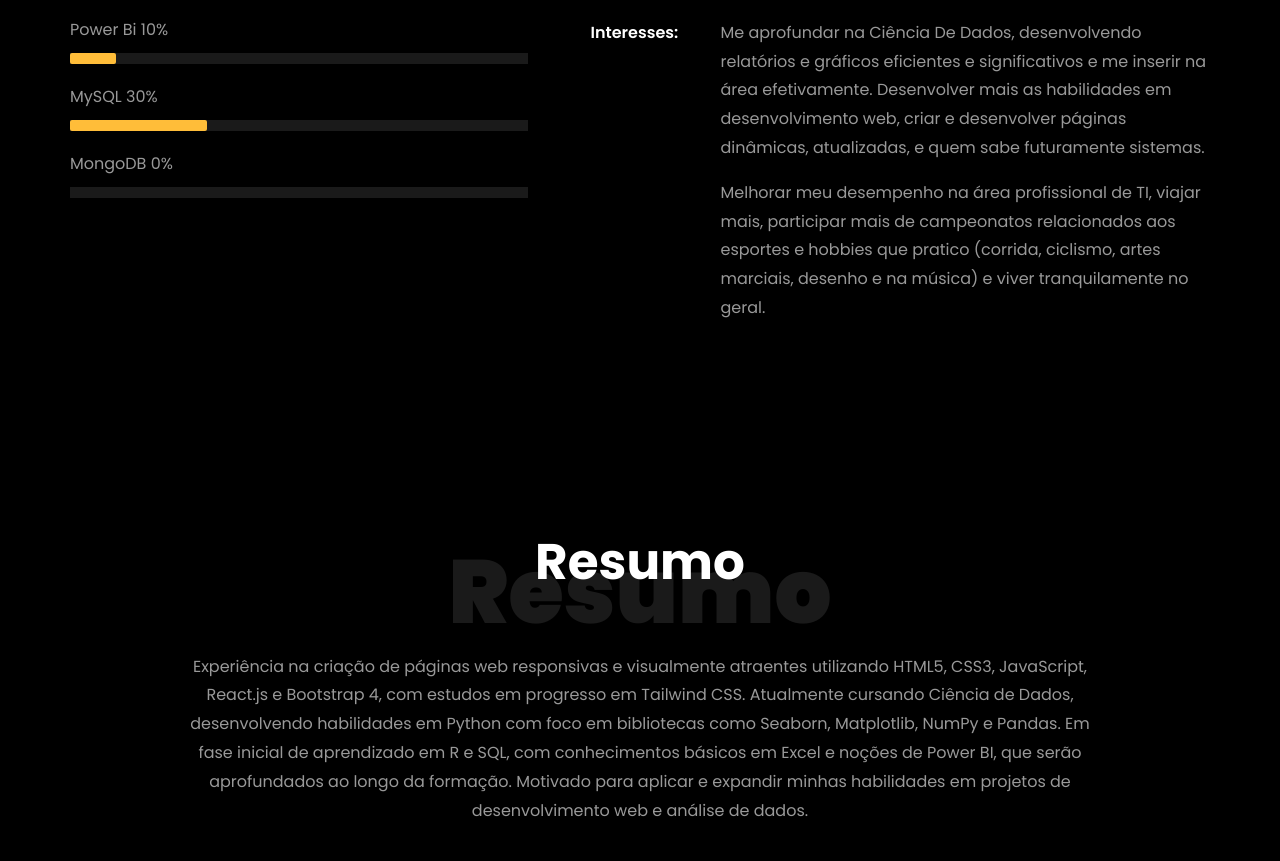
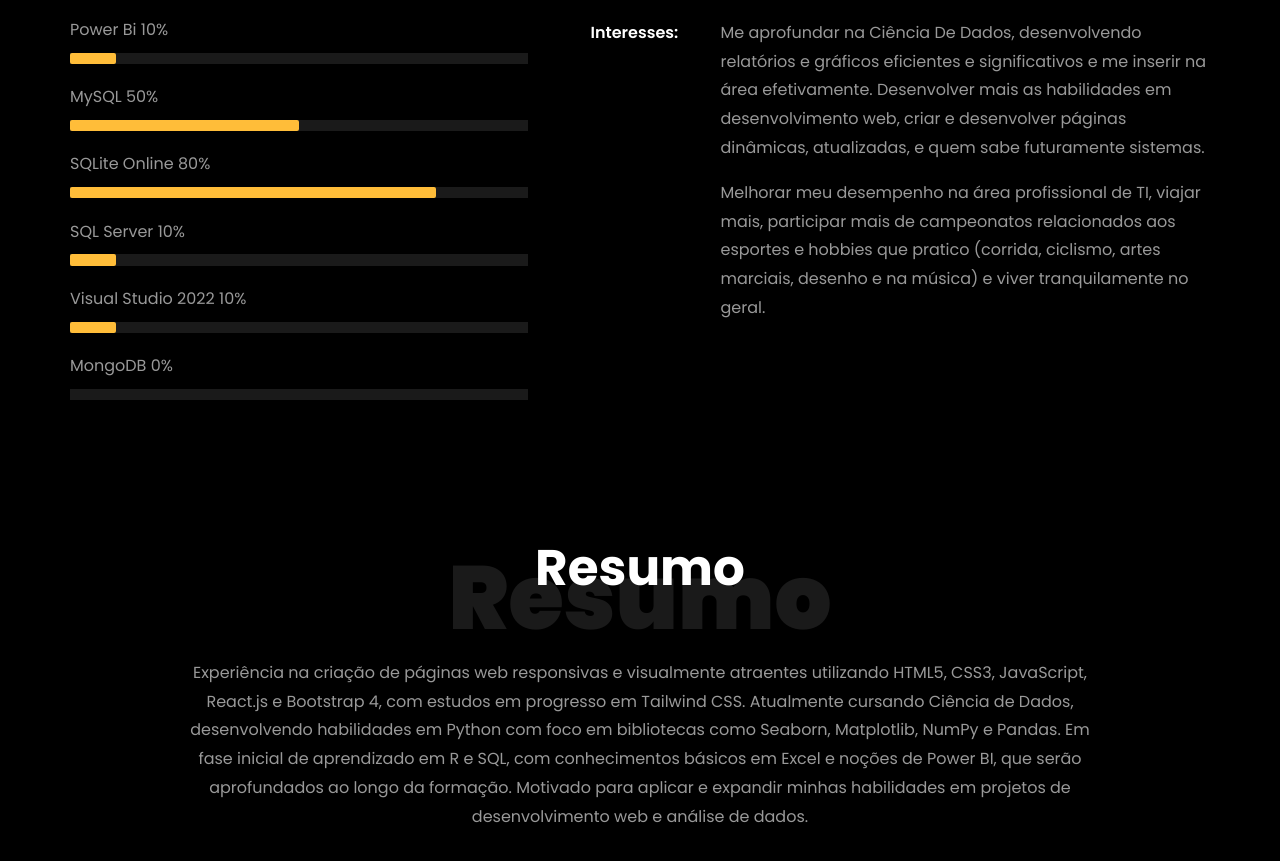
Before and after one commit to robertdouglasaimon/portfolio-r.douglas, a website: page index.html in a window 1280 px wide. Shown: the part 2116-2977 px from the top of the page. Drawn offline with nearby package versions, Linux system fonts and the light colour scheme; files whose address does not match are found by name.

Commit message:
Update index.html

```diff
--- a/index.html
+++ b/index.html
@@ -365,9 +365,27 @@
                     </div>
 
                     <span>MySQL</span>
-                    <span class="pull-right">30%</span>
+                    <span class="pull-right">50%</span>
                     <div class="progress">
-                      <div class="progress-bar progress-bar-loading" role="progressbar" style="--progress-width:30%; width: 30%" aria-valuenow="80" aria-valuemin="0" aria-valuemax="100"></div>
+                      <div class="progress-bar progress-bar-loading" role="progressbar" style="--progress-width:50%; width: 50%" aria-valuenow="80" aria-valuemin="0" aria-valuemax="100"></div>
+                    </div>
+
+                    <span>SQLite Online</span>
+                    <span class="pull-right">80%</span>
+                    <div class="progress">
+                      <div class="progress-bar progress-bar-loading" role="progressbar" style="--progress-width:80%; width: 80%" aria-valuenow="80" aria-valuemin="0" aria-valuemax="100"></div>
+                    </div>
+
+                    <span>SQL Server</span>
+                    <span class="pull-right">10%</span>
+                    <div class="progress">
+                      <div class="progress-bar progress-bar-loading" role="progressbar" style="--progress-width:10%; width: 10%" aria-valuenow="80" aria-valuemin="0" aria-valuemax="100"></div>
+                    </div>
+
+                    <span>Visual Studio 2022</span>
+                    <span class="pull-right">10%</span>
+                    <div class="progress">
+                      <div class="progress-bar progress-bar-loading" role="progressbar" style="--progress-width:10%; width: 10%" aria-valuenow="80" aria-valuemin="0" aria-valuemax="100"></div>
                     </div>
 
                     <span>MongoDB</span>
```
